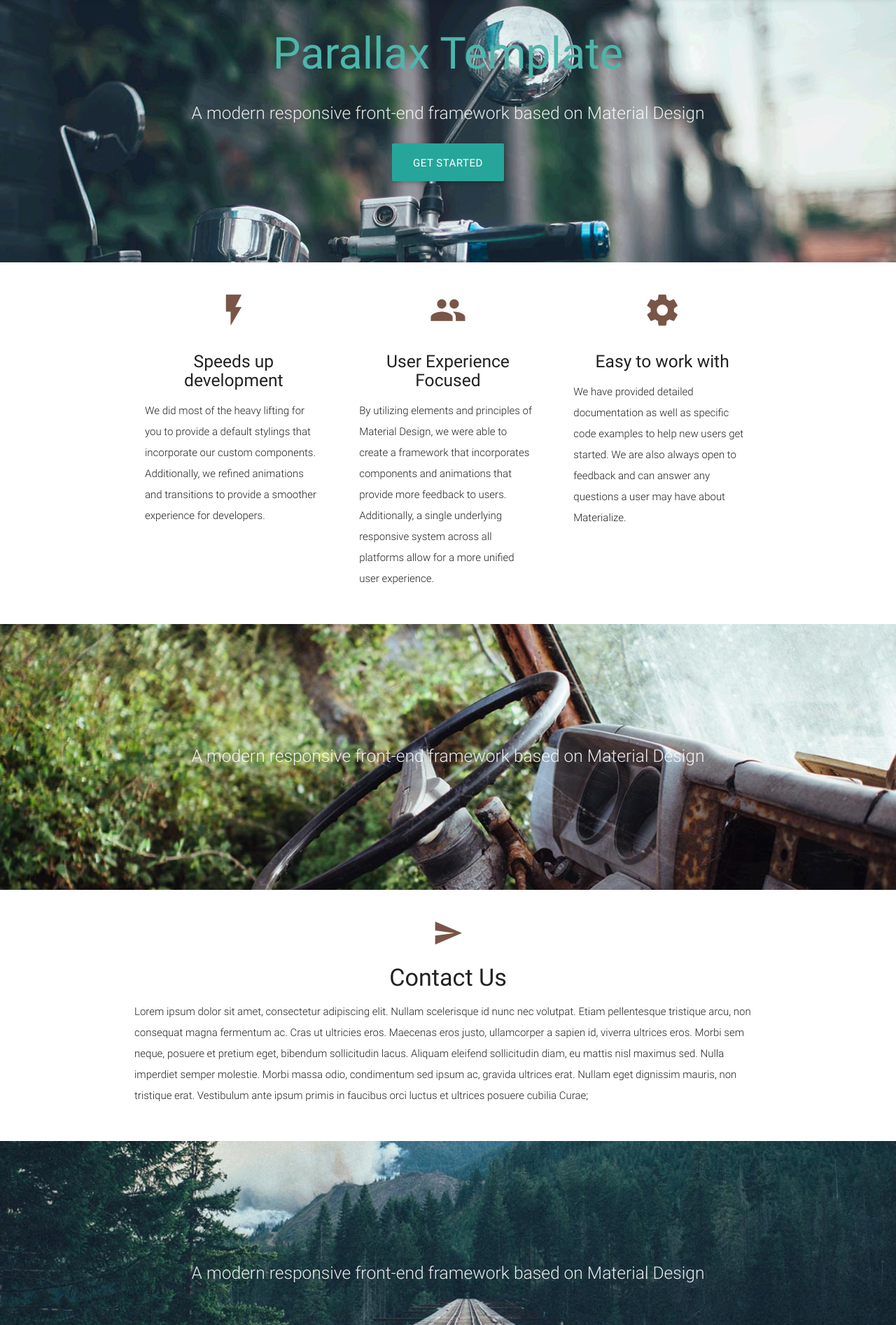
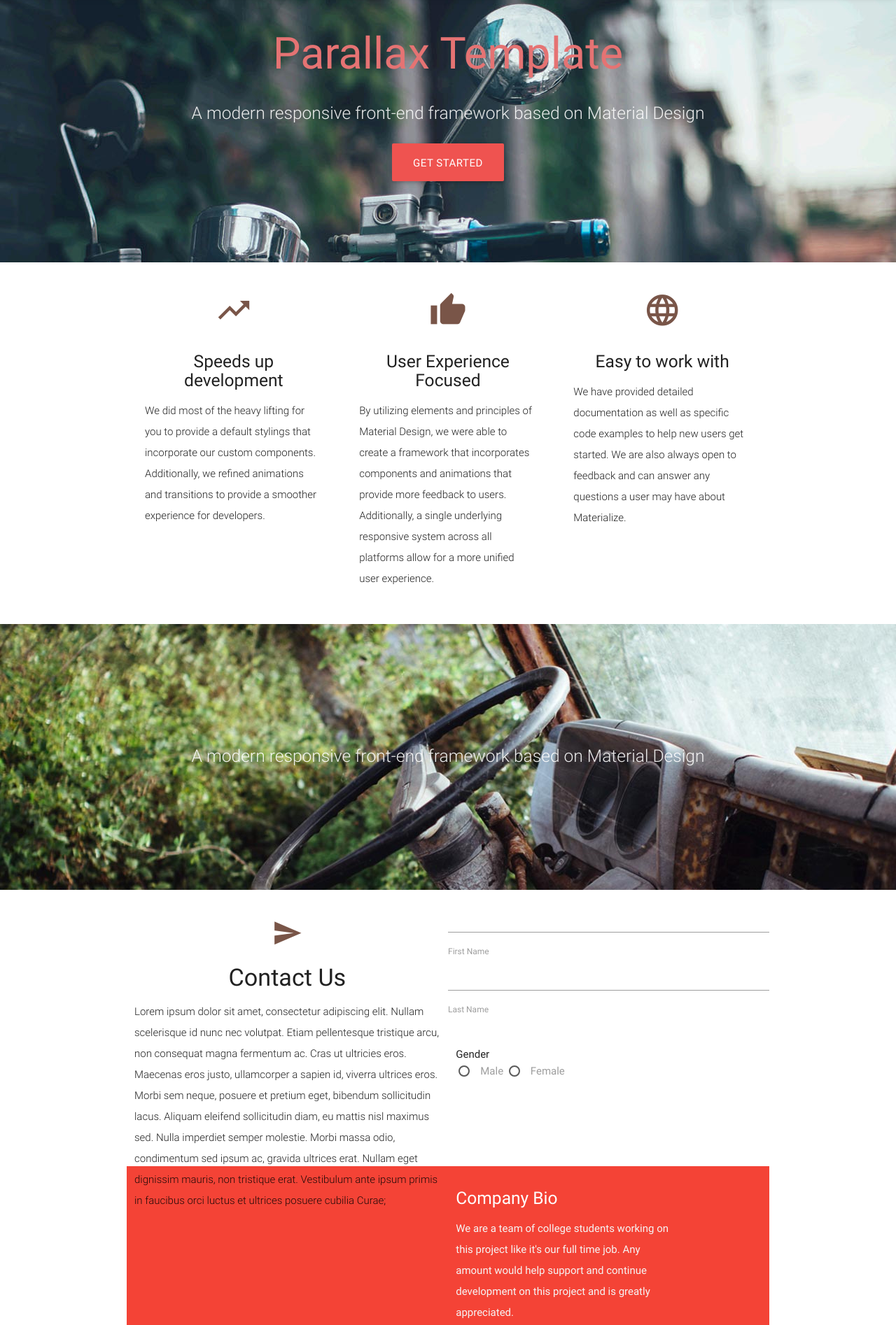
Before and after one commit to alaintavarez001/firstWebsite, a plain HTML site: page index.html in a window 1280 px wide. Shown: the part 69-1963 px from the top of the page at 70% size. Drawn offline with nearby package versions, Linux system fonts and the light colour scheme.

Commit message:
edited content on contact form

```diff
--- a/css/style.css
+++ b/css/style.css
@@ -55,3 +55,6 @@ p {
 footer.page-footer {
   margin: 0;
 }
+.cursive-font {
+    font-family:inherit;
+}
--- a/index.html
+++ b/index.html
@@ -30,12 +30,12 @@
     <div class="section no-pad-bot">
       <div class="container">
         <br><br>
-        <h1 class="header center teal-text text-lighten-2">Parallax Template</h1>
+        <h1 class="header center red-text text-lighten-2 cursive-font">Parallax Template</h1>
         <div class="row center">
           <h5 class="header col s12 light">A modern responsive front-end framework based on Material Design</h5>
         </div>
         <div class="row center">
-          <a href="http://materializecss.com/getting-started.html" id="download-button" class="btn-large waves-effect waves-light teal lighten-1">Get Started</a>
+          <a href="http://materializecss.com/getting-started.html" id="download-button" class="btn-large waves-effect waves-light red lighten-1">Get Started</a>
         </div>
         <br><br>
 
@@ -52,7 +52,7 @@
       <div class="row">
         <div class="col s12 m4">
           <div class="icon-block">
-            <h2 class="center brown-text"><i class="material-icons">flash_on</i></h2>
+            <h2 class="center brown-text"><i class="material-icons">trending_up</i></h2>
             <h5 class="center">Speeds up development</h5>
 
             <p class="light">We did most of the heavy lifting for you to provide a default stylings that incorporate our custom components. Additionally, we refined animations and transitions to provide a smoother experience for developers.</p>
@@ -61,7 +61,7 @@
 
         <div class="col s12 m4">
           <div class="icon-block">
-            <h2 class="center brown-text"><i class="material-icons">group</i></h2>
+            <h2 class="center brown-text"><i class="material-icons">thumb_up</i></h2>
             <h5 class="center">User Experience Focused</h5>
 
             <p class="light">By utilizing elements and principles of Material Design, we were able to create a framework that incorporates components and animations that provide more feedback to users. Additionally, a single underlying responsive system across all platforms allow for a more unified user experience.</p>
@@ -70,7 +70,7 @@
 
         <div class="col s12 m4">
           <div class="icon-block">
-            <h2 class="center brown-text"><i class="material-icons">settings</i></h2>
+            <h2 class="center brown-text"><i class="material-icons">language</i></h2>
             <h5 class="center">Easy to work with</h5>
 
             <p class="light">We have provided detailed documentation as well as specific code examples to help new users get started. We are also always open to feedback and can answer any questions a user may have about Materialize.</p>
@@ -97,16 +97,48 @@
     <div class="section">
 
       <div class="row">
-        <div class="col s12 center">
+        <div class="col s12 m6 center">
           <h3><i class="mdi-content-send brown-text"></i></h3>
           <h4>Contact Us</h4>
           <p class="left-align light">Lorem ipsum dolor sit amet, consectetur adipiscing elit. Nullam scelerisque id nunc nec volutpat. Etiam pellentesque tristique arcu, non consequat magna fermentum ac. Cras ut ultricies eros. Maecenas eros justo, ullamcorper a sapien id, viverra ultrices eros. Morbi sem neque, posuere et pretium eget, bibendum sollicitudin lacus. Aliquam eleifend sollicitudin diam, eu mattis nisl maximus sed. Nulla imperdiet semper molestie. Morbi massa odio, condimentum sed ipsum ac, gravida ultrices erat. Nullam eget dignissim mauris, non tristique erat. Vestibulum ante ipsum primis in faucibus orci luctus et ultrices posuere cubilia Curae;</p>
         </div>
-      </div>
 
-    </div>
-  </div>
+          <div class="col s12 m6">
+            <form>
+              <div class="row">
+                <input type="text"
+                       name="FirstName"
+                       id="fist-name">
+                <label for="first-name">
+                    First Name
+                </label>
 
+                <input type="text"
+                       name="LastName"
+                       id="last-name">
+                <label for="last-name">
+                    Last Name
+                </label>
+              </div>
+                      <br>
+                    Gender
+                      <br>
+                <input type="radio"
+                       value="male"
+                       name="gender"
+                       id="male-gender">
+                       <label for="male-gender">
+                          Male
+                       </label>
+                <input type="radio"
+                       value="female"
+                       name="gender"
+                       id="female-gender">
+                       <label for=female-gender>
+                           Female
+                       </label>
+             </form>
+           </div>
 
   <div class="parallax-container valign-wrapper">
     <div class="section no-pad-bot">
@@ -116,10 +148,10 @@
         </div>
       </div>
     </div>
-    <div class="parallax"><img src="background3.jpg" alt="Unsplashed background img 3"></div>
+    <div class="parallax"><img src="img/20130627_071957_zps17e6c7e2.jpg" alt="Unsplashed background img 3"></div>
   </div>
 
-  <footer class="page-footer teal">
+  <footer class="page-footer red">
     <div class="container">
       <div class="row">
         <div class="col l6 s12">
```
Also changed, not shown: css/materialize.css, img/20130627_071957_zps17e6c7e2.jpg (added).
